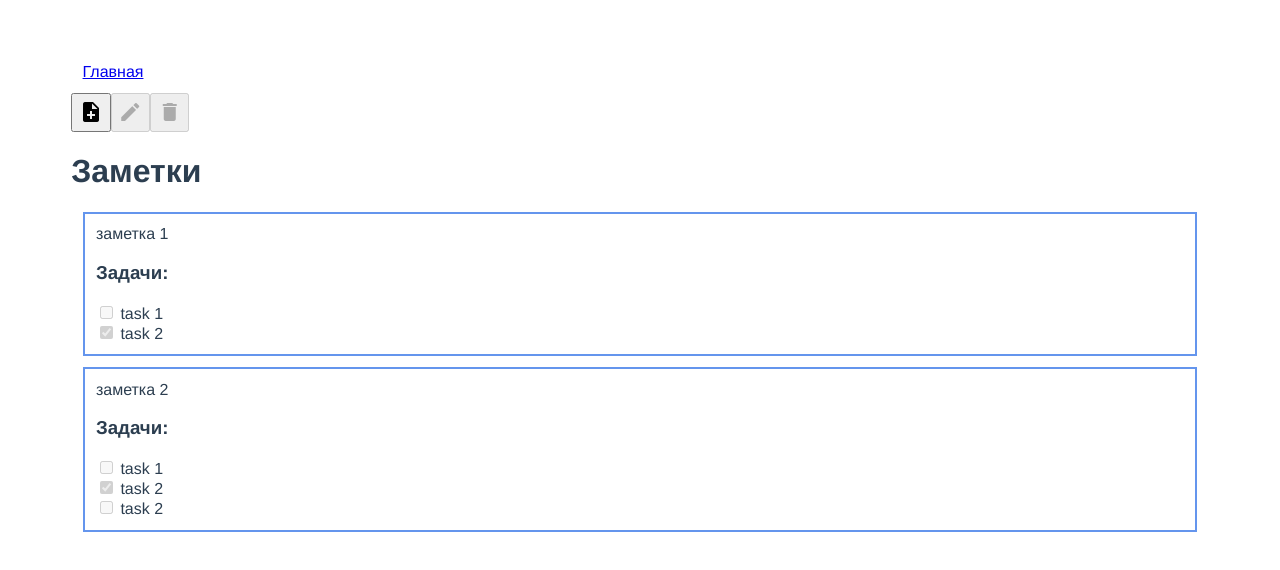
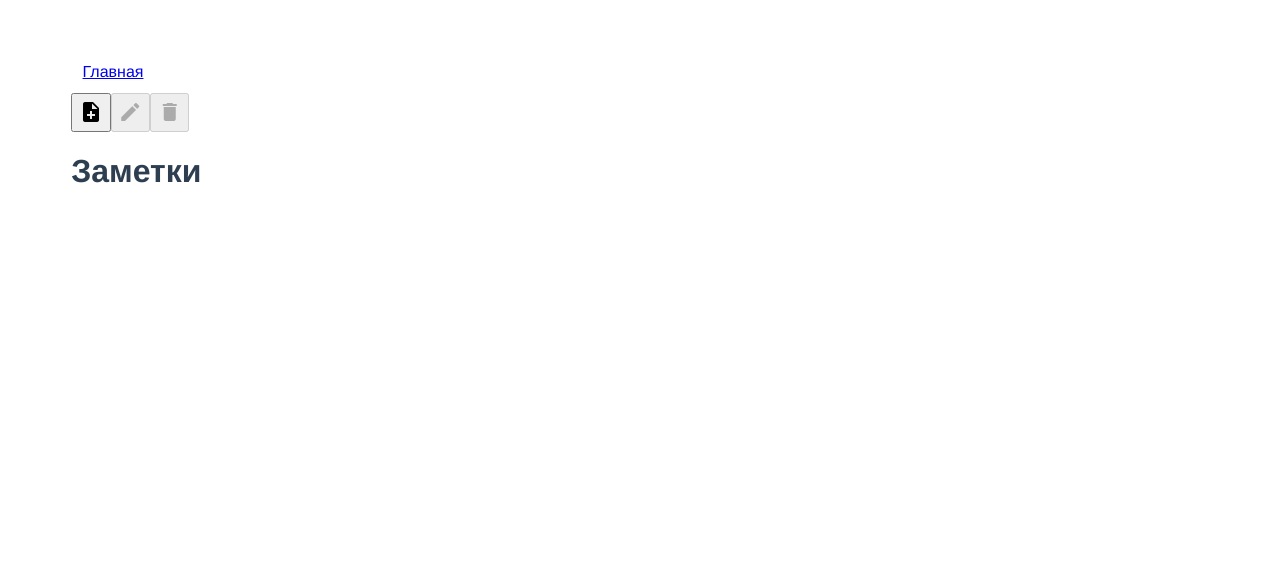
Before and after one commit to tamazyanarsen/vue-test, a Vue app: page / in a window 1280 px wide. Shown: the top 570 px of the page. Built offline with nearby package versions, Linux system fonts and the light colour scheme.

Commit message:
удалил лишний код

```diff
--- a/src/storage/NotesData.js
+++ b/src/storage/NotesData.js
@@ -1,9 +1 @@
-import { Note } from "@/models/Note";
-import { Todo } from "@/models/Todo";
-
-export const notes = JSON.parse(localStorage.getItem('notes')) ||
-    [
-        new Note('заметка 1', [new Todo('task 1'), new Todo('task 2', true)]),
-        new Note('заметка 2', [new Todo('task 1'), new Todo('task 2', true),
-            new Todo('task 2')])
-    ];
+export const notes = JSON.parse(localStorage.getItem('notes')) || [];
--- a/src/views/About.vue
+++ /dev/null
@@ -1,5 +0,0 @@
-<template>
-  <div class="about">
-    <h1>This is an about page</h1>
-  </div>
-</template>
```
